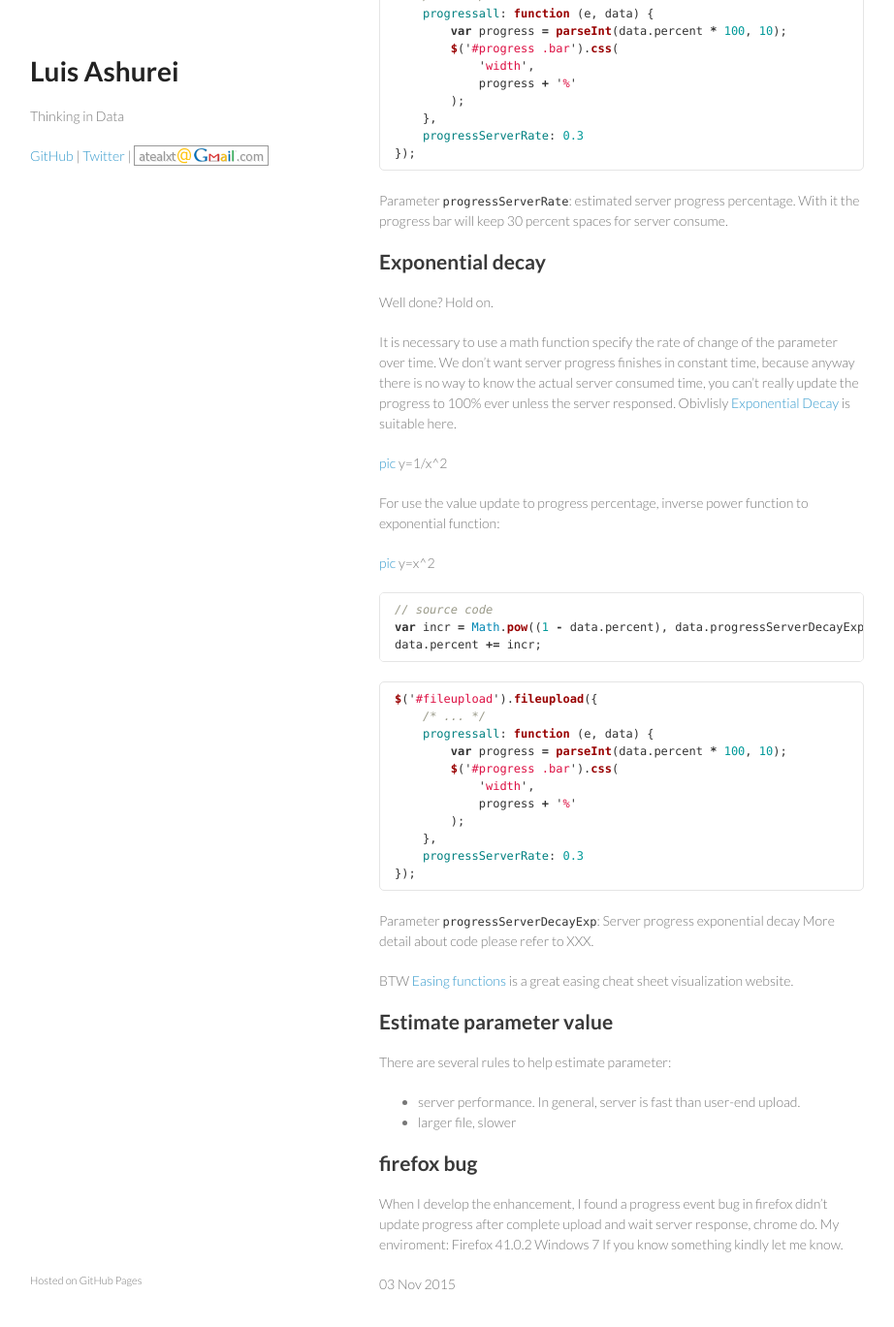
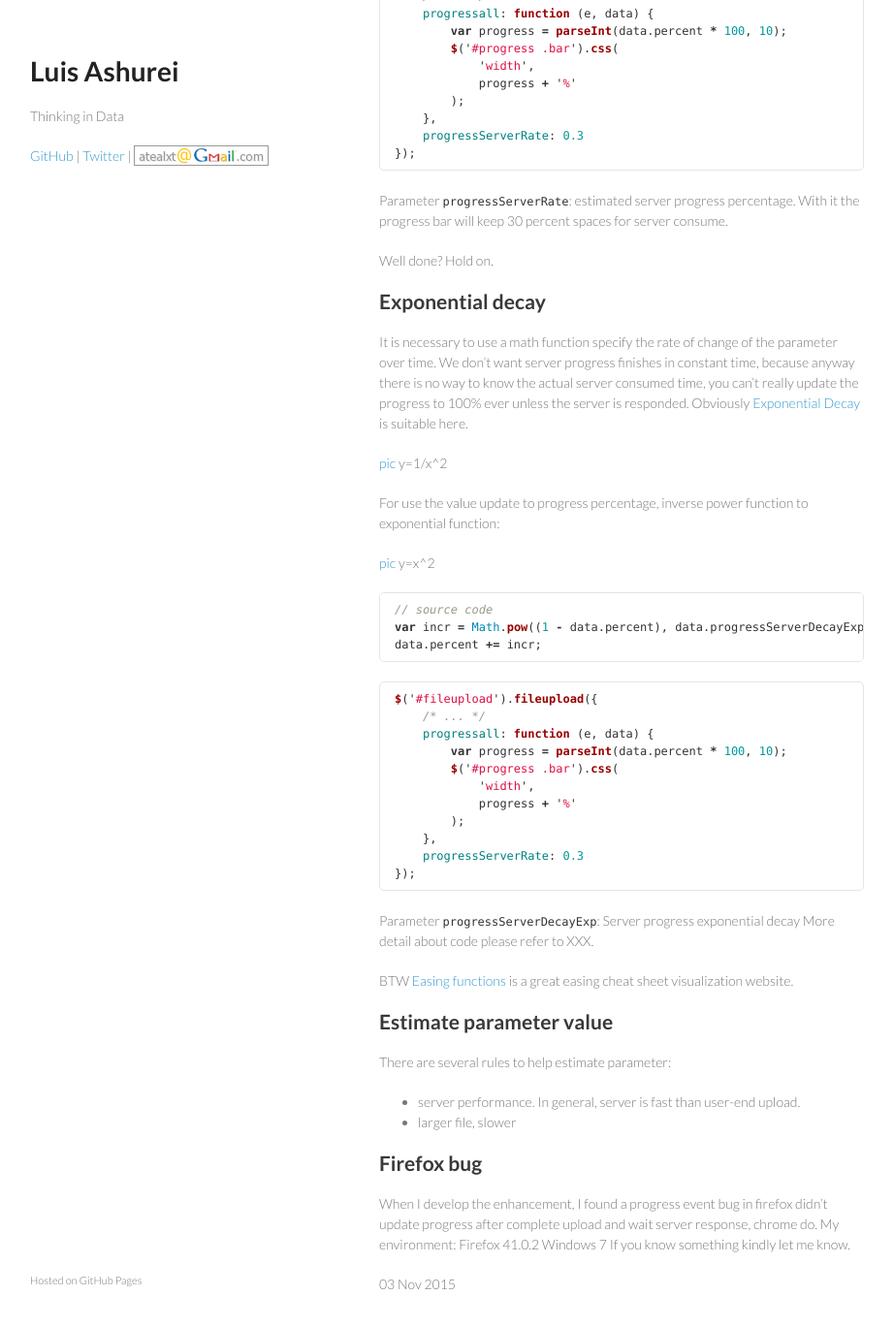
Before and after one commit to atealxt/atealxt.github.io, a Jekyll site: the page built from _posts/2015-11-03-jquery-file-upload-progress-server-estimation.md, in a window 1280 px wide and 1400 px high, scrolled down 702 px. Shown: the top 1369 px of the window at 97% size, without its empty margins (179-1101 px from the left). Built offline with Jekyll 4.4.1, drawn with Linux system fonts in a browser that asks for light colours; comment, search, counter and statistics services are not loaded; some of the changed text lies outside the part shown.

Commit message:
Update 2015-11-03-jquery-file-upload-progress-server-estimation.md

```diff
--- a/_posts/2015-11-03-jquery-file-upload-progress-server-estimation.md
+++ b/_posts/2015-11-03-jquery-file-upload-progress-server-estimation.md
@@ -46,12 +46,12 @@ $('#fileupload').fileupload({
 Parameter `progressServerRate`: estimated server progress percentage.
 With it the progress bar will keep 30 percent spaces for server consume.
 
+Well done? Hold on.
+
 ## Exponential decay
 
-Well done? Hold on.
-
-It is necessary to use a math function specify the rate of change of the parameter over time. We don't want server progress finishes in constant time, because anyway there is no way to know the actual server consumed time, you can't really update the progress to 100% ever unless the server responsed.
-Obivlisly [Exponential Decay](https://en.wikipedia.org/wiki/Exponential_decay) is suitable here.
+It is necessary to use a math function specify the rate of change of the parameter over time. We don't want server progress finishes in constant time, because anyway there is no way to know the actual server consumed time, you can't really update the progress to 100% ever unless the server is responded.
+Obviously [Exponential Decay](https://en.wikipedia.org/wiki/Exponential_decay) is suitable here.
 
 [pic](https://www.google.com/?gws_rd=ssl#q=y%3D1%2Fx^2)
 y=1/x^2
@@ -92,10 +92,10 @@ There are several rules to help estimate parameter:
 * server performance. In general, server is fast than user-end upload.
 * larger file, slower
 
-## firefox bug
+## Firefox bug
 
 When I develop the enhancement, I found a progress event bug in firefox didn't update progress after complete upload and wait server response, chrome do.
-My enviroment:
+My environment:
 Firefox 41.0.2
 Windows 7
 If you know something kindly let me know.
```
Also changed, not shown: other parts of _posts/2015-11-03-jquery-file-upload-progress-server-estimation.md (+1 -1 lines).
